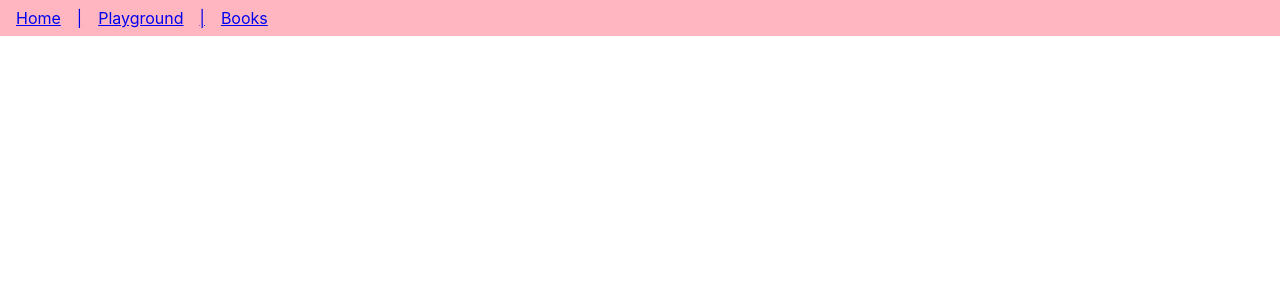
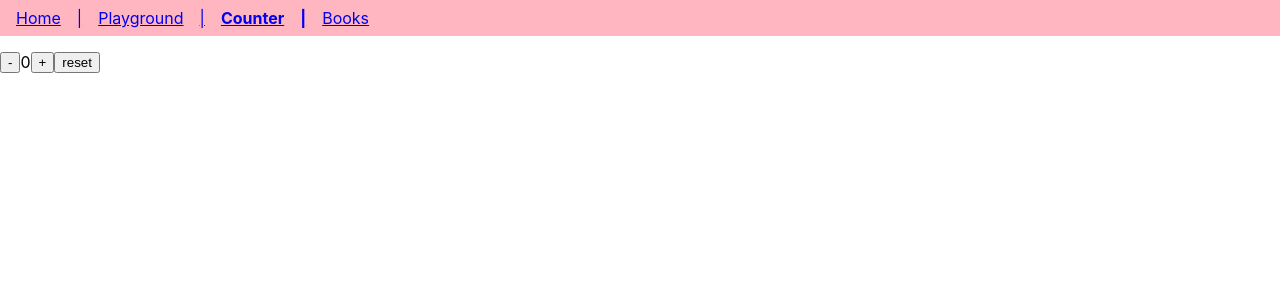
Before and after one commit to ca057/react-ts-workshop, a React (Create React App) app: page /counter in a window 1280 px wide. Shown: the top 300 px of the page. Built offline with nearby package versions, Linux system fonts and the light colour scheme.

Commit message:
Add counter slice "count" and Counter screen

```diff
--- a/src/App.tsx
+++ b/src/App.tsx
@@ -5,6 +5,7 @@ import "./App.css";
 import Books from "./screens/books";
 import Book from "./screens/book";
 import Playground from "./screens/Playground";
+import Counter from "./screens/Counter";
 
 function App() {
   return (
@@ -16,6 +17,9 @@ function App() {
         <NavLink activeClassName="activeLink" to="/playground">
           Playground
         </NavLink>
+        <NavLink activeClassName="activeLink" to="/counter">
+          Counter
+        </NavLink>
         <NavLink activeClassName="activeLink" to="/books">
           Books
         </NavLink>
@@ -24,6 +28,9 @@ function App() {
         <Redirect exact from="/" to="/books" />
         <Route path="/playground">
           <Playground />
+        </Route>
+        <Route path="/counter">
+          <Counter />
         </Route>
         <Route path="/books/:isbn">
           <Book />
--- a/src/components/Counter.tsx
+++ b/src/components/Counter.tsx
@@ -1,24 +1,20 @@
-import { useState } from "react";
+import { Action, Dispatch } from "@reduxjs/toolkit";
+import { useDispatch, useSelector } from "react-redux";
+import { rootReducer } from "../store";
+import { decrement, increment, reset } from "../store/count";
 
-interface CounterProps {
-  initialValue?: number;
-}
-
-const Counter: React.FC<CounterProps> = ({ initialValue = 100 }) => {
-  const [count, setCount] = useState(initialValue);
-
-  const incrementCount = () => {
-    setCount((c) => c + 1);
-  };
-  const decrementCount = () => {
-    setCount((c) => c - 1);
-  };
+const Counter: React.VFC = () => {
+  const count = useSelector<ReturnType<typeof rootReducer>, number>(
+    (state) => state.count
+  );
+  const dispatch = useDispatch<Dispatch<Action>>();
 
   return (
     <div className="row">
-      <button onClick={decrementCount}>-</button>
+      <button onClick={() => dispatch(decrement())}>-</button>
       <p>{count}</p>
-      <button onClick={incrementCount}>+</button>
+      <button onClick={() => dispatch(increment())}>+</button>
+      <button onClick={() => dispatch(reset())}>reset</button>
     </div>
   );
 };
--- /dev/null
+++ b/src/screens/Counter.tsx
@@ -0,0 +1,7 @@
+import Counter from "../components/Counter";
+
+function CounterScreen() {
+  return <Counter />;
+}
+
+export default CounterScreen;
--- a/src/screens/Playground.tsx
+++ b/src/screens/Playground.tsx
@@ -7,11 +7,10 @@ import Book from "./../components/Book";
 import BookFormBuildInValidation from "./../components/BookFormBuildInValidation";
 import AuthorFormWithOwnValidation from "./../components/AuthorFormWithOwnValidation";
 
-function Playground() {
+const Playground: React.VFC = function() {
   return (
     <>
       <SimpleName />
-      <Counter initialValue={0} />
       <Counter />
       <BookList
         books={[
--- /dev/null
+++ b/src/store/count.ts
@@ -0,0 +1,16 @@
+import { createSlice } from "@reduxjs/toolkit";
+
+const initialState: number = 0;
+
+const counterSlice = createSlice({
+  name: "count",
+  initialState,
+  reducers: {
+    increment: state => state + 1,
+    decrement: state => state - 1,
+    reset: () => 0,
+  },
+});
+
+export default counterSlice.reducer;
+export const { increment, decrement, reset } = counterSlice.actions;
--- a/src/store/index.ts
+++ b/src/store/index.ts
@@ -1,7 +1,9 @@
 import { configureStore, combineReducers } from "@reduxjs/toolkit";
 import books from "./books";
+import count from "./count";
 
 export const rootReducer = combineReducers({
+  count,
   books,
 });
 
```
Also changed, not shown: 1 other file (tests, documents, lock files or other folders).
